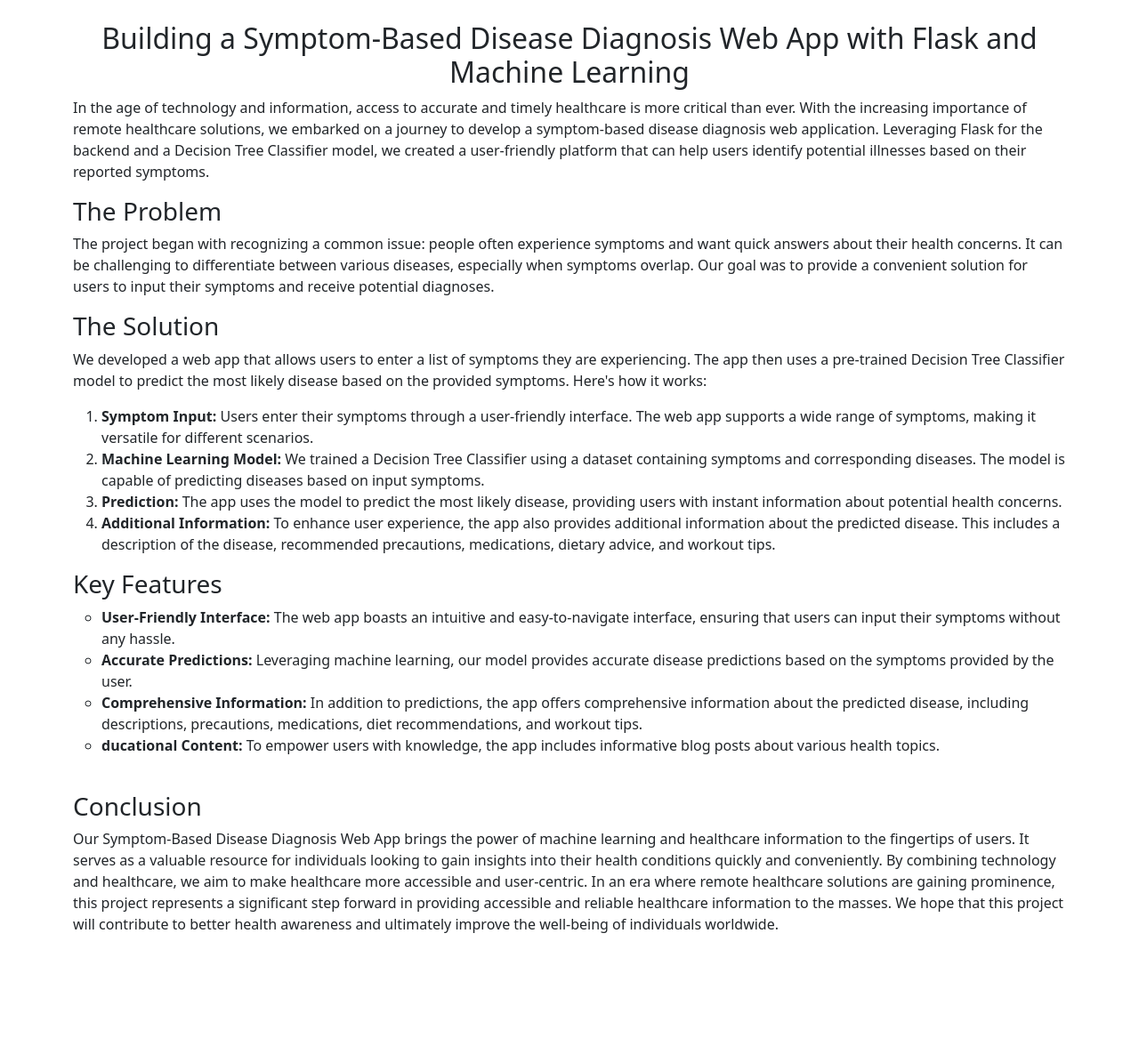
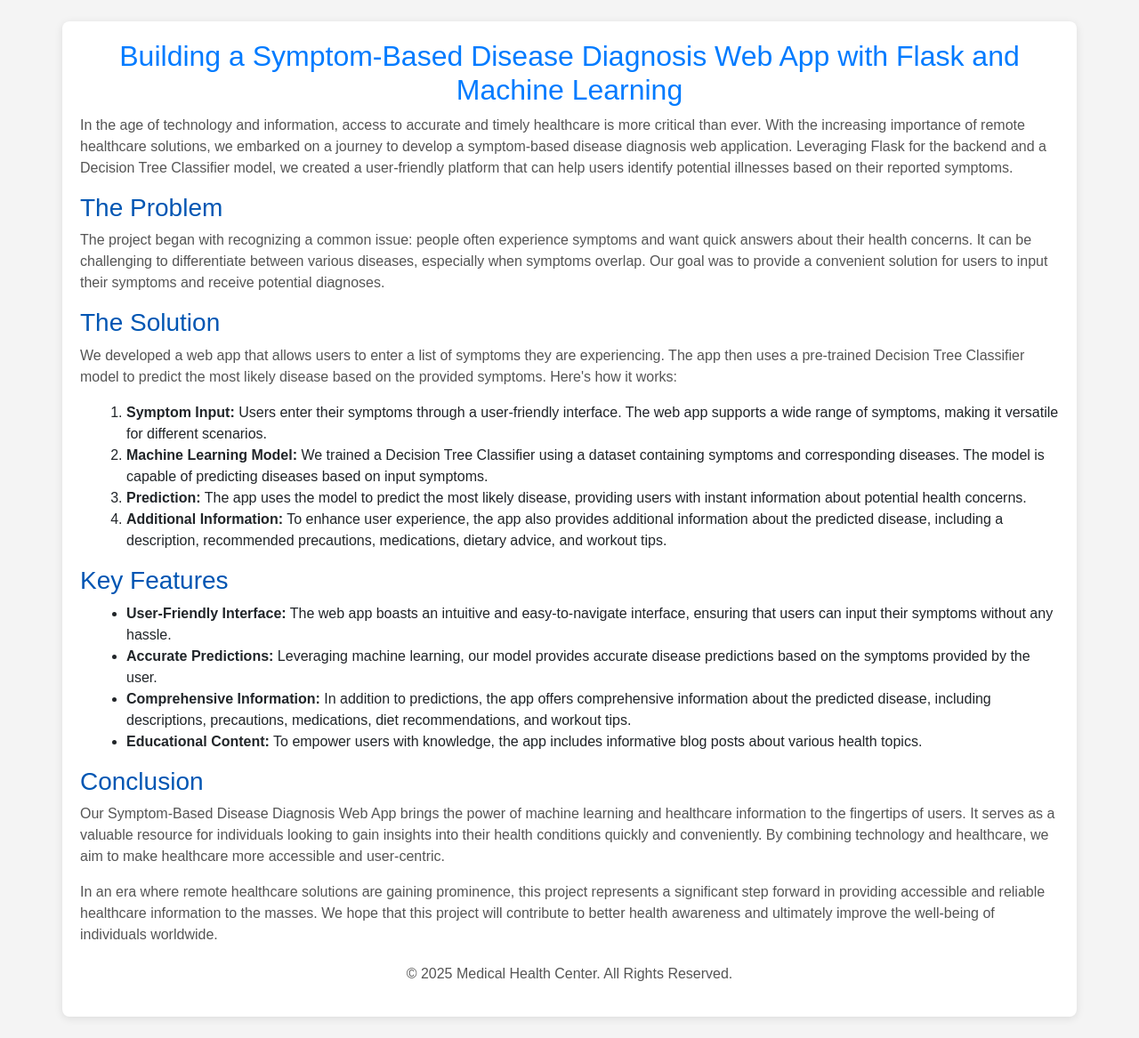
Before and after one commit to Bhavya-PR/SymptomSense, a Flask app: page /blog in a window 1280 px wide. Shown: the whole page at 89% size. Before the commit the page ends 1049 px from the top, so only its background shows below. Run offline with Flask 3, Linux system fonts and the light colour scheme; parts of the project's set-up code (start-up, migrations or seed data) failed here and were passed over.

Commit message:
Update blog.html

```diff
--- a/templates/blog.html
+++ b/templates/blog.html
@@ -1,15 +1,45 @@
 <!doctype html>
 <html lang="en">
-  <head>
+<head>
     <meta charset="utf-8">
     <meta name="viewport" content="width=device-width, initial-scale=1">
     <title>Blog Post</title>
     <link href="https://cdn.jsdelivr.net/npm/bootstrap@5.3.1/dist/css/bootstrap.min.css" rel="stylesheet" integrity="sha384-4bw+/aepP/YC94hEpVNVgiZdgIC5+VKNBQNGCHeKRQN+PtmoHDEXuppvnDJzQIu9" crossorigin="anonymous">
-  </head>
-  <body>
-    <div class="container my-4 mt-4">
+    <style>
+        body {
+            background-color: #f4f4f4;
+            font-family: Arial, sans-serif;
+        }
+        .container {
+            background-color: #ffffff;
+            border-radius: 8px;
+            box-shadow: 0 2px 10px rgba(0, 0, 0, 0.1);
+            padding: 20px;
+            margin-top: 20px;
+        }
+        h2 {
+            color: #007bff;
+        }
+        h3 {
+            color: #0056b3;
+        }
+        p {
+            color: #555;
+        }
+        ol, ul {
+            margin-left: 20px;
+        }
+        .footer {
+            margin-top: 20px;
+            text-align: center;
+            color: #aaa;
+        }
+    </style>
+</head>
+<body>
+    <div class="container my-4">
 
-        <h2 class="text-center"> Building a Symptom-Based Disease Diagnosis Web App with Flask and Machine Learning</h2>
+        <h2 class="text-center">Building a Symptom-Based Disease Diagnosis Web App with Flask and Machine Learning</h2>
         <p>In the age of technology and information, access to accurate and timely healthcare is more critical than ever. With the increasing importance of remote healthcare solutions, we embarked on a journey to develop a symptom-based disease diagnosis web application. Leveraging Flask for the backend and a Decision Tree Classifier model, we created a user-friendly platform that can help users identify potential illnesses based on their reported symptoms.</p>
 
         <h3>The Problem</h3>
@@ -19,29 +49,29 @@
         <p>We developed a web app that allows users to enter a list of symptoms they are experiencing. The app then uses a pre-trained Decision Tree Classifier model to predict the most likely disease based on the provided symptoms. Here's how it works:</p>
 
         <ol>
-            <li><b><strong>Symptom Input:</strong></b> Users enter their symptoms through a user-friendly interface. The web app supports a wide range of symptoms, making it versatile for different scenarios.</li>
-            <li><b><strong>Machine Learning Model:</strong></b> We trained a Decision Tree Classifier using a dataset containing symptoms and corresponding diseases. The model is capable of predicting diseases based on input symptoms.</li>
-            <li><b><strong>Prediction:</strong></b> The app uses the model to predict the most likely disease, providing users with instant information about potential health concerns.</li>
-            <li><b><strong>Additional Information: </strong></b> To enhance user experience, the app also provides additional information about the predicted disease. This includes a description of the disease, recommended precautions, medications, dietary advice, and workout tips.</li>
-
+            <li><strong>Symptom Input:</strong> Users enter their symptoms through a user-friendly interface. The web app supports a wide range of symptoms, making it versatile for different scenarios.</li>
+            <li><strong>Machine Learning Model:</strong> We trained a Decision Tree Classifier using a dataset containing symptoms and corresponding diseases. The model is capable of predicting diseases based on input symptoms.</li>
+            <li><strong>Prediction:</strong> The app uses the model to predict the most likely disease, providing users with instant information about potential health concerns.</li>
+            <li><strong>Additional Information:</strong> To enhance user experience, the app also provides additional information about the predicted disease, including a description, recommended precautions, medications, dietary advice, and workout tips.</li>
         </ol>
 
         <h3>Key Features</h3>
-        <ul type="circle">
-            <li><b><strong>User-Friendly Interface:</strong></b> The web app boasts an intuitive and easy-to-navigate interface, ensuring that users can input their symptoms without any hassle.</li>
-            <li><b><strong>Accurate Predictions:</strong></b> Leveraging machine learning, our model provides accurate disease predictions based on the symptoms provided by the user.</li>
-            <li><b><strong>Comprehensive Information: </strong></b>In addition to predictions, the app offers comprehensive information about the predicted disease, including descriptions, precautions, medications, diet recommendations, and workout tips.</li>
-            <li><b><strong>ducational Content:</strong></b> To empower users with knowledge, the app includes informative blog posts about various health topics.</li>
+        <ul class="list-circle">
+            <li><strong>User-Friendly Interface:</strong> The web app boasts an intuitive and easy-to-navigate interface, ensuring that users can input their symptoms without any hassle.</li>
+            <li><strong>Accurate Predictions:</strong> Leveraging machine learning, our model provides accurate disease predictions based on the symptoms provided by the user.</li>
+            <li><strong>Comprehensive Information:</strong> In addition to predictions, the app offers comprehensive information about the predicted disease, including descriptions, precautions, medications, diet recommendations, and workout tips.</li>
+            <li><strong>Educational Content:</strong> To empower users with knowledge, the app includes informative blog posts about various health topics.</li>
         </ul>
 
-        <br>
+        <h3>Conclusion</h3>
+        <p>Our Symptom-Based Disease Diagnosis Web App brings the power of machine learning and healthcare information to the fingertips of users. It serves as a valuable resource for individuals looking to gain insights into their health conditions quickly and conveniently. By combining technology and healthcare, we aim to make healthcare more accessible and user-centric.</p>
+        <p>In an era where remote healthcare solutions are gaining prominence, this project represents a significant step forward in providing accessible and reliable healthcare information to the masses. We hope that this project will contribute to better health awareness and ultimately improve the well-being of individuals worldwide.</p>
 
-        <h3>Conclusion</h3>
-        <p>Our Symptom-Based Disease Diagnosis Web App brings the power of machine learning and healthcare information to the fingertips of users. It serves as a valuable resource for individuals looking to gain insights into their health conditions quickly and conveniently. By combining technology and healthcare, we aim to make healthcare more accessible and user-centric.
-
-In an era where remote healthcare solutions are gaining prominence, this project represents a significant step forward in providing accessible and reliable healthcare information to the masses. We hope that this project will contribute to better health awareness and ultimately improve the well-being of individuals worldwide.</p>
+        <div class="footer">
+            <p>&copy; 2025 Medical Health Center. All Rights Reserved.</p>
+        </div>
 
     </div>
     <script src="https://cdn.jsdelivr.net/npm/bootstrap@5.3.1/dist/js/bootstrap.bundle.min.js" integrity="sha384-HwwvtgBNo3bZJJLYd8oVXjrBZt8cqVSpeBNS5n7C8IVInixGAoxmnlMuBnhbgrkm" crossorigin="anonymous"></script>
-  </body>
+</body>
 </html>
```
